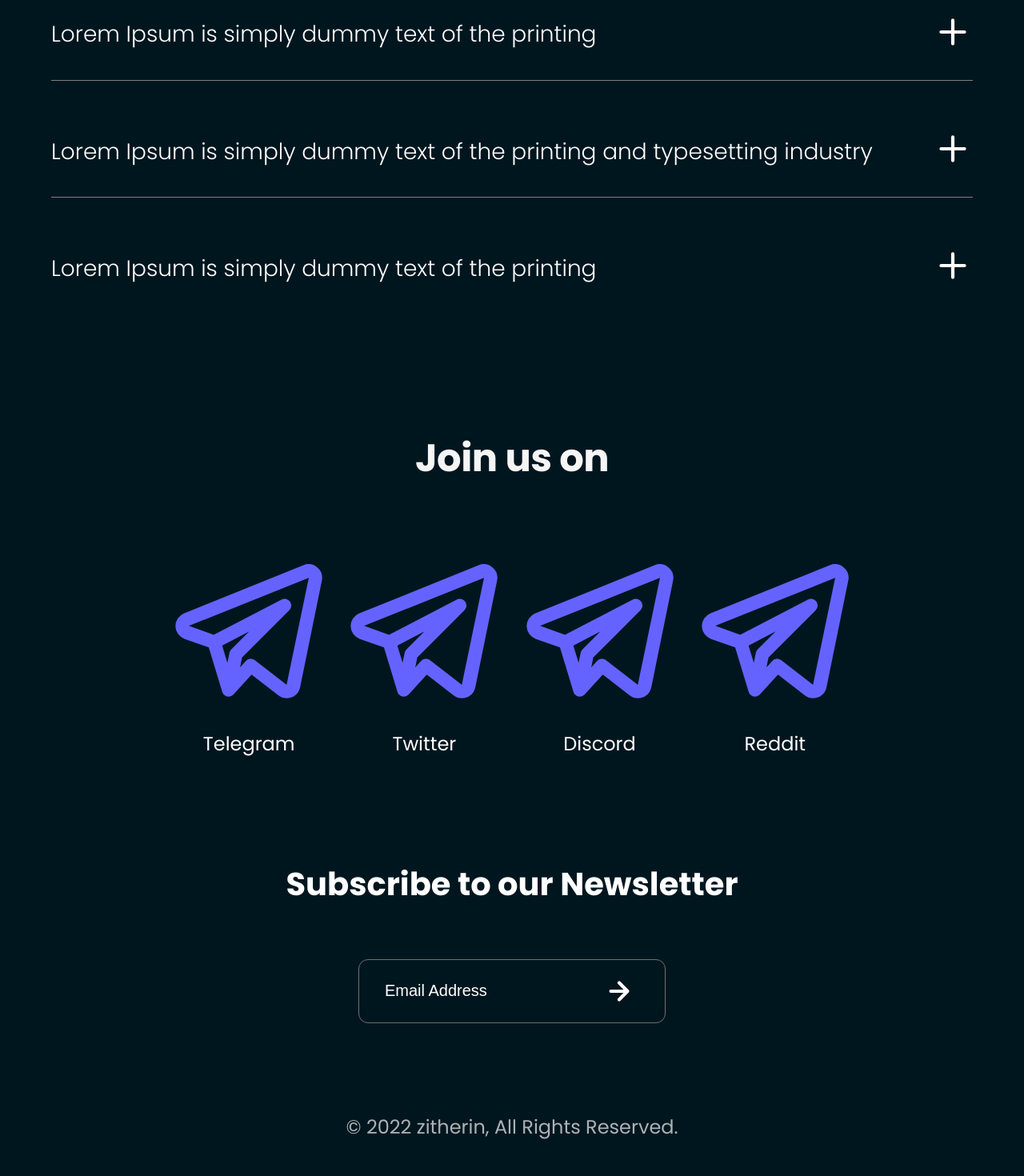
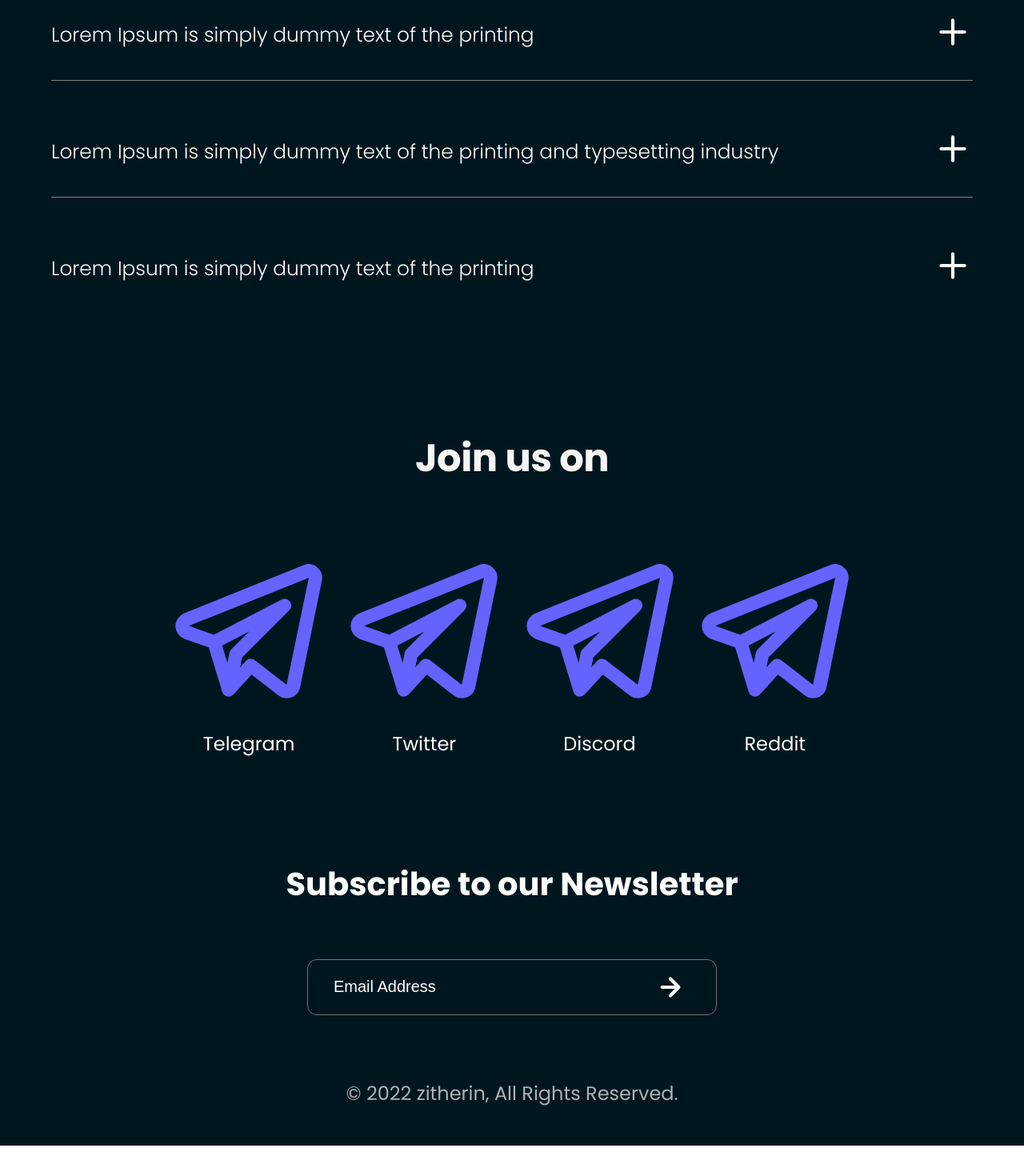
Before and after one commit to bmutahhar/zitherin-nft-marketplace, a React (Create React App) app: page / in a window 1280 px wide. Shown: the part 2859-4329 px from the top of the page at 80% size. After the commit the page ends 4291 px from the top, so only its background shows below. Built offline with nearby package versions, Linux system fonts and the light colour scheme.

Commit message:
Refactored code

```diff
--- a/src/components/landingPage/landingRoadmapMobile.js
+++ b/src/components/landingPage/landingRoadmapMobile.js
@@ -1,10 +1,7 @@
 import React from "react";
 import * as Styled from "./styles";
-import { backgroundImages } from "../../utils/constants/images";
-import { roadmapData } from "../../utils/constants/roadmap";
 
 const LandingRoadmapMobile = () => {
-  const startingCurveColorValue = 85;
   return (
     <Styled.SectionThree>
       <Styled.HeroContainerTwo>
--- a/src/components/landingPage/styles/faq.js
+++ b/src/components/landingPage/styles/faq.js
@@ -29,12 +29,12 @@
   display: inline-flex;
   color: white;
   text-align: left;
-  font-size: 1.75rem;
+  font-size: 1.55rem;
   font-weight: 300;
   width: 90%;
 
   @media only screen and (min-width: 1920px) {
-    font-size: 2.25rem;
+    font-size: 2.5rem;
   }
 
   @media only screen and (max-width: 1200px) {
--- a/src/components/landingPage/styles/footer.js
+++ b/src/components/landingPage/styles/footer.js
@@ -15,12 +15,17 @@
   border-radius: 12px;
   margin: 2rem;
   padding: 1rem 2rem;
-  width: 30%;
-  height: 80px;
+  width: 40%;
+  height: 70px;
   display: flex;
   align-items: center;
   justify-content: space-between;
   background: transparent;
+  @media only screen and (min-width: 1920px) {
+    width: 30%;
+    height:90px;
+  }
+
   @media only screen and (max-width: 768px) {
     width: 60%;
   }
@@ -74,7 +79,7 @@
 export const CopyRights = styled.p`
   color: rgba(245, 245, 245, 0.7);
   font-size: 1.5rem;
-  margin: 5rem 2rem;
+  margin: 3rem 2rem;
   @media only screen and (max-width: 768px) {
     font-size: 1rem;
     margin: 2rem 1rem;
--- a/src/components/navbar/index.js
+++ b/src/components/navbar/index.js
@@ -2,7 +2,6 @@
 import * as Styled from "./styled.components";
 import { PolygonButton } from "../buttons";
 import { useLocation } from "react-router-dom";
-import logo from "../../assets/images/logo.png";
 import { backgroundImages } from "../../utils/constants/images";
 import { icons } from "../../utils/constants/icons";
 
@@ -11,7 +10,7 @@
   return (
     <Styled.NavContainer>
       <Styled.NavLogo>
-        <Styled.NavLogoImg src={logo} />
+        <Styled.NavLogoImg src={backgroundImages.logo} />
       </Styled.NavLogo>
       <Styled.NavItems>
         <Styled.NavItem to="/" className={pathname === "/" ? "active" : ""}>
```
